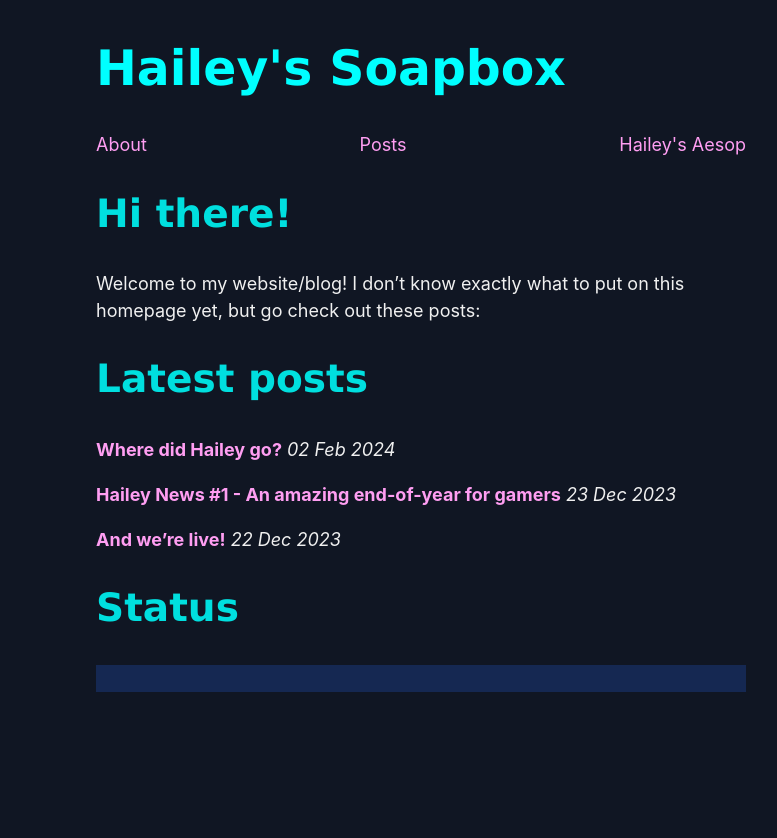
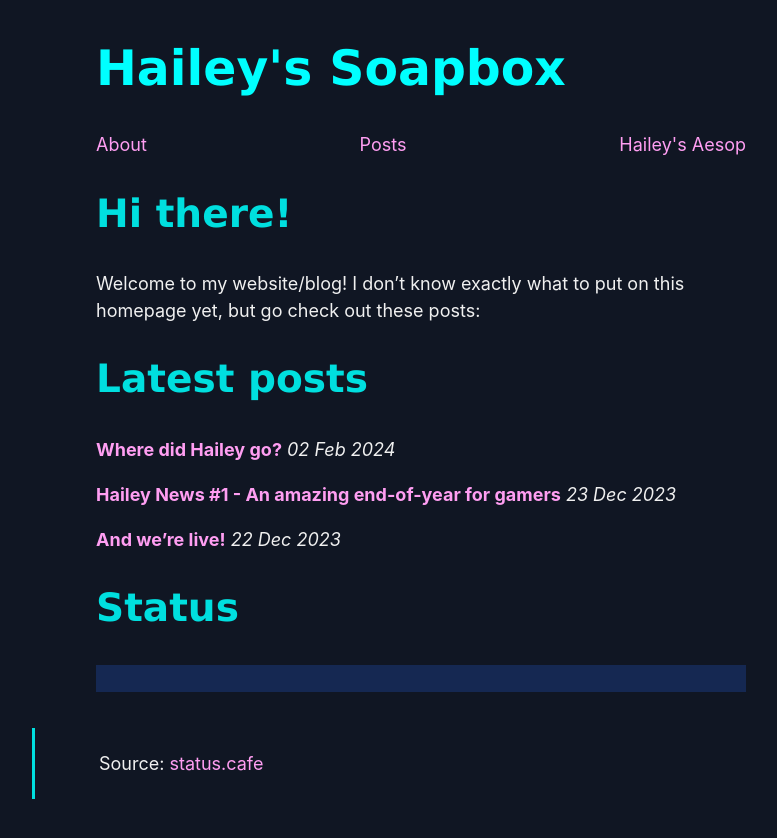
Before and after one commit to cudsys/cudsys.github.io, a Jekyll site: the page built from index.md, in a window 1280 px wide. Shown: the top 838 px of the page, without its empty margins (219-996 px from the left). Built offline with Jekyll 4.4.1, drawn with Linux system fonts in a browser that asks for light colours.

Commit message:
status addition plus nls
added more obvious link to status.cafe page and newlines cos vsc highlighting was buggin. hopefully it doesnt change much-

```diff
--- a/index.md
+++ b/index.md
@@ -13,6 +13,7 @@ title: Hailey's Soapbox
 <meta property="og:description" content="my very own website/blog! :D" />
 <meta name="theme-color" content="#00FFFF">
 </head>
+
 ## Hi there!
 Welcome to my website/blog! I don't know exactly what to put on this homepage yet, but go check out these posts:
 ## Latest posts
@@ -20,5 +21,8 @@ Welcome to my website/blog! I don't know exactly what to put on this homepage ye
 {% for post in site.posts limit:10 %}
 <a href="{{ post.url }}">**{{ post.title }}**</a> *{{ post.date | date_to_string }}*
 {% endfor %}
+
 ## Status
 <div id="statuscafe"><div id="statuscafe-username"></div><div id="statuscafe-content"></div></div><script src="https://status.cafe/current-status.js?name=cudsys" defer></script>
+
+> Source: [status.cafe](https://status.cafe/users/cudsys)
```
